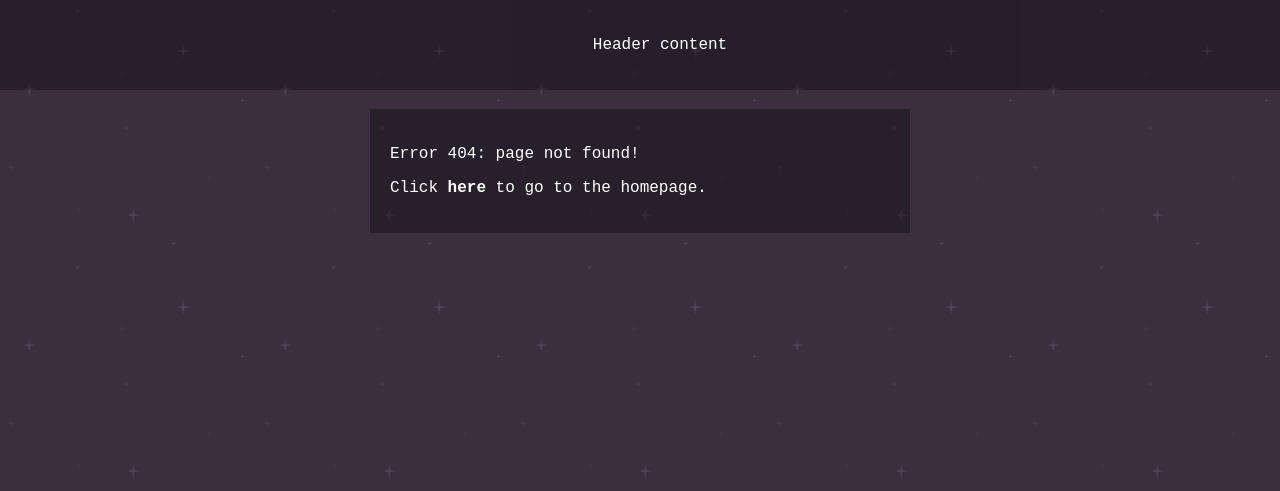
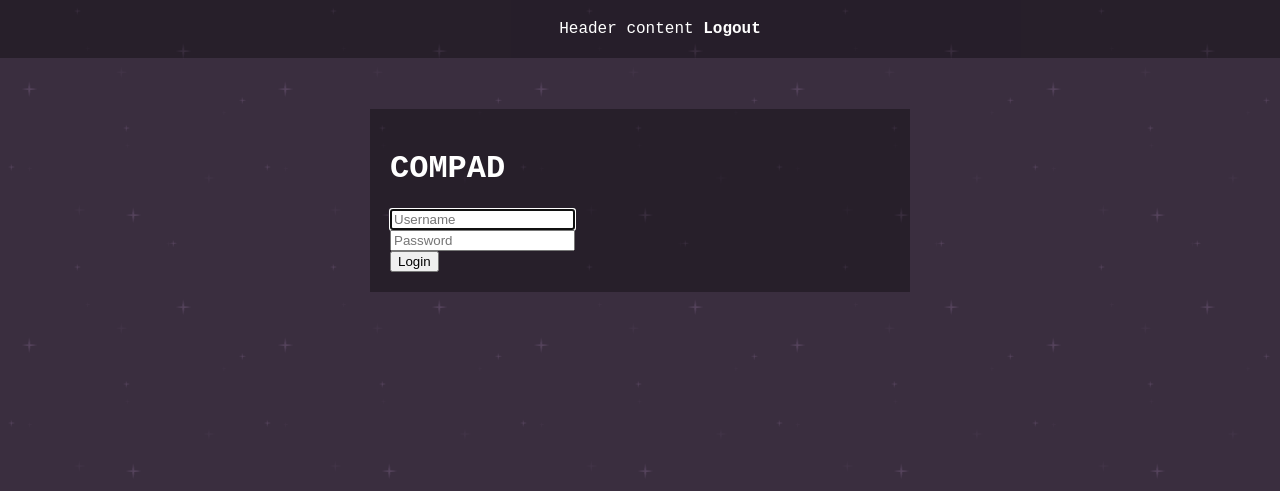
Before and after one commit to Glanten/compad, a Flask app: page /login in a window 1280 px wide. Shown: the top 491 px of the page. Run offline with Flask 3, Linux system fonts and the light colour scheme; some libraries are stand-ins or nearby versions.

Commit message:
Login/out working with SQLite database and test user. Needs better checking, UI, and error handling.

```diff
--- a/app.py
+++ b/app.py
@@ -1,6 +1,8 @@
 from cs50 import SQL
 from flask import Flask, redirect, render_template, request, session
 from flask_session import Session
+
+from helpers import login_required
 # from pymongo.mongo_client import MongoClient
 # from pymongo.server_api import ServerApi
 
@@ -30,7 +32,7 @@ def after_request(response):
 
 # Main pages
 @app.route("/")
-# @login_required
+@login_required
 def index():
     return render_template("index.html")
 
@@ -50,7 +52,49 @@ def starmap():
 def compad():
     return render_template("compad.html")
 
-# Error: 404 page
+# Error page
 @app.errorhandler(404)
 def notfound(e):
-    return render_template("404.html")
+    return render_template("error.html")
+
+@app.route("/login", methods=["GET", "POST"])
+def login():
+    """User login - requires username and password"""
+
+    # Forget any user_id
+    session.clear()
+
+    # User reached route via POST (as by submitting a form via POST)
+    if request.method == "POST":
+        # Ensure username was submitted
+        if not request.form.get("username"):
+            return render_template("error.html")
+
+        # Ensure password was submitted
+        elif not request.form.get("password"):
+            return render_template("error.html")
+
+        # Query database for username and password
+        submitted_user = db.execute("SELECT * FROM users WHERE username = ?", request.form.get("username"))
+
+        # Ensure username exists and password is correct
+        if len(submitted_user) != 1:
+            return render_template("error.html")
+
+        # Remember which user has logged in
+        session["user_id"] = submitted_user[0]["id"]
+
+        # If all went well, redirect user to home page
+        return redirect("/")
+
+    # User reached route via GET (as by clicking a link or via redirect)
+    else:
+        return render_template("login.html")
+
+@app.route("/logout")
+def logout():
+    """Log user out"""
+    # Forget any user_id
+    session.clear()
+    # Redirect user to login form
+    return redirect("/")
--- a/templates/compad.html
+++ b/templates/compad.html
@@ -7,8 +7,6 @@
 
 {% block main %}
 
-<main>
-    <p>Compad page</p>
-</main>
+<p>Compad page</p>
 
 {% endblock %}
--- a/templates/404.html
+++ b/templates/error.html
@@ -7,9 +7,7 @@
 
 {% block main %}
 
-<main>
-    <p>Error 404: page not found!</p>
-    <p>Click <a href="/">here</a> to go to the homepage.</p>
-</main>
+<p>Error!</p>
+<p>Click <a href="/">here</a> to go to the homepage.</p>
 
 {% endblock %}
--- a/templates/index.html
+++ b/templates/index.html
@@ -7,8 +7,6 @@
 
 {% block main %}
 
-<main>
-    <p>Homepage</p>
-</main>
+<p>Homepage</p>
 
 {% endblock %}
--- a/templates/layout.html
+++ b/templates/layout.html
@@ -11,15 +11,19 @@
 <body>
 
     <header>
-        <p>Header content</p>
+        <div style="display: inline-block;">
+            <span>Header content</span>
+            <span><a href="/logout">Logout</a></span>
+        </div>
     </header>
 
     <nav>
         <p>Nav content</p>
     </nav>
 
-    {% block main %}{% endblock %}
-
+    <main>
+        {% block main %}{% endblock %}
+    </main>
 
     <footer>
         <p>Footer content</p>
--- /dev/null
+++ b/templates/login.html
@@ -0,0 +1,24 @@
+{% extends "layout.html" %}
+
+{% block head_block %}
+{% endblock %}
+
+{% block page_title %}Login{% endblock %}
+
+{% block main %}
+
+<h1>COMPAD</h1>
+
+<div>
+    <form action="/login" method="post">
+        <div>
+            <input autocomplete="off" autofocus name="username" placeholder="Username" type="text" />
+        </div>
+        <div>
+            <input name="password" placeholder="Password" type="password">
+        </div>
+        <button type="submit">Login</button>
+    </form>
+</div>
+
+{% endblock %}
--- a/templates/starmap.html
+++ b/templates/starmap.html
@@ -7,8 +7,6 @@
 
 {% block main %}
 
-<main>
-    <p>Starmap content</p>
-</main>
+<p>Starmap content</p>
 
 {% endblock %}
--- a/templates/system.html
+++ b/templates/system.html
@@ -7,8 +7,6 @@
 
 {% block main %}
 
-<main>
-    <p>System content</p>
-</main>
+<p>System content</p>
 
 {% endblock %}
```
Also changed, not shown: helpers.py (added, +16 -0 lines), notes.txt (+9 -2 lines), templates/credits.html (+2 -6 lines), compad.db.
